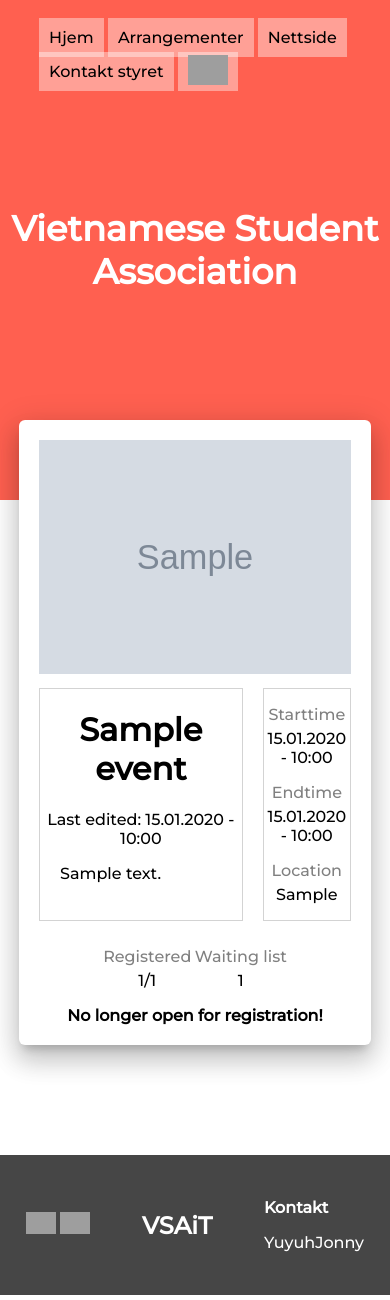
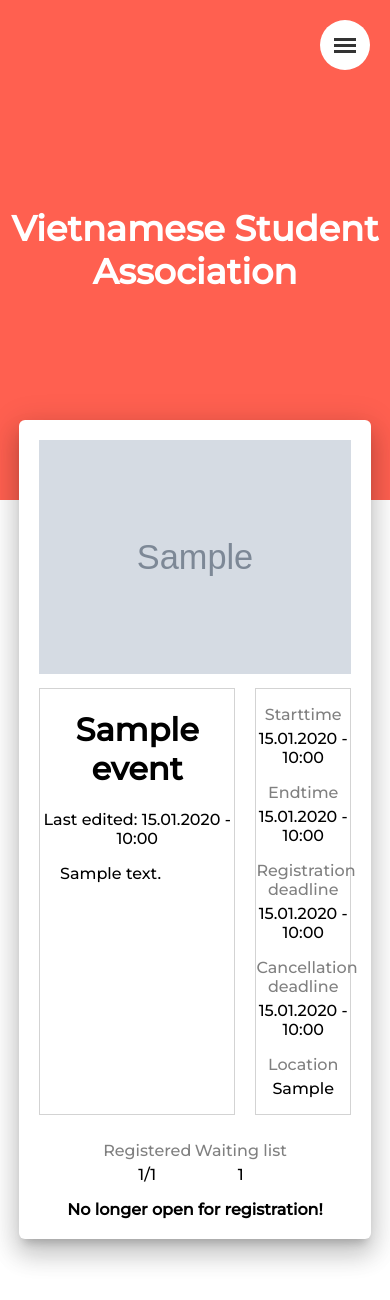
Before and after one commit to uyth/vsait-medlemsside, a Django app: page /events/1/ in a window 390 px wide. Shown: the top 1300 px of the page. Run offline with Django 3.2, Linux system fonts and the light colour scheme; tables that the repository leaves empty hold one stand-in row (values such as "Sample post"); grey boxes marked "Sample" are stand-in pictures; grey boxes are pictures that could not be loaded.

Commit message:
#15 #32 #33 Implemented field for registration and cancellation deadline along with a responsive mobile navigation bar

```diff
--- a/events/models.py
+++ b/events/models.py
@@ -18,6 +18,8 @@
 
     startTime = models.DateTimeField('startTime')
     endTime = models.DateTimeField('endTime')
+    registrationDeadline = models.DateTimeField('Registration deadline')
+    cancellationDeadline = models.DateTimeField('Cancellation deadline')
     location = models.CharField(max_length=200)
     event_type = models.CharField(max_length=50, choices=TYPE_CHOICES, default="medlem")
 
@@ -34,9 +36,15 @@
         return self.registrations.count()
     def number_of_waiting_users(self):
         return self.waiting_list.count()
+    # Time related
     def is_upcoming(self):
-        now = timezone.now()
-        return self.startTime >= now
+        return self.startTime >= timezone.now()
+    def is_ongoing(self):
+        return self.endTime >= timezone.now()
+    def ontime_for_registration_deadline(self):
+        return self.registrationDeadline >= timezone.now()
+    def ontime_for_cancellation_deadline(self):
+        return self.cancellationDeadline >= timezone.now()
     def is_full(self):
         return self.registrations.count() >= self.max_people
     def has_waiting_users(self):
--- a/events/templates/events/detail.html
+++ b/events/templates/events/detail.html
@@ -37,6 +37,10 @@
 								<p>{{ event.startTime | date:'d.m.Y - H:i'}}</p>
 								<p class="label">Endtime</p>
 								<p>{{ event.endTime | date:'d.m.Y - H:i'}}</p>
+								<p class="label">Registration deadline</p>
+								<p>{{ event.registrationDeadline | date:'d.m.Y - H:i'}}</p>
+								<p class="label">Cancellation deadline</p>
+								<p>{{ event.cancellationDeadline | date:'d.m.Y - H:i'}}</p>
 								<p class="label">Location</p>
 								<p>{{ event.location }}</p>
 							</div>
@@ -58,7 +62,11 @@
 							<form action="/events/register/{{event.pk}}" method="POST">
 								{% csrf_token %}
 								{% if is_registered %}
-									<button type="submit" name="event_id" value="{{object.id}}" class="btn inverse">Already Registered, click again to cancel.</button>
+									{% if can_cancel %}
+										<button type="submit" name="event_id" value="{{object.id}}" class="btn inverse">Already Registered, click again to cancel.</button>
+									{% else %}
+										<strong>No longer open for cancellation!</strong>
+									{% endif %}
 								{% elif is_waiting %}
 									<button type="submit" name="event_id" value="{{object.id}}" class="btn inverse">In waiting list, click again to cancel.</button>
 								{% else %}
--- a/events/views.py
+++ b/events/views.py
@@ -13,9 +13,12 @@
 
     def get_queryset(self):
         now = timezone.now()
-        upcoming_events = Event.objects.filter(startTime__gte=now).order_by('-startTime')[::-1]
+        #upcoming_events = Event.objects.filter(startTime__gte=now).order_by('-startTime')[::-1]
+
+        ongoing_events = Event.objects.filter(endTime__gte=now).order_by('-startTime')[::-1]
         events = list(Event.objects.filter(startTime__lt=now).order_by('-startTime'))
-        return upcoming_events + events
+        #return upcoming_events + events
+        return ongoing_events + events
 
 class DetailView(generic.DetailView):
     model = Event
@@ -25,7 +28,8 @@
         event = get_object_or_404(Event, id=self.kwargs['pk'])
         data["is_registered"] = event.registrations.filter(id=self.request.user.id).exists()
         data["is_waiting"] = event.waiting_list.filter(id=self.request.user.id).exists()
-        data["can_register"] = event.is_upcoming()
+        data["can_register"] = event.ontime_for_registration_deadline()
+        data["can_cancel"] = event.ontime_for_cancellation_deadline()
         return data
 
 def EventRegistration(request, pk):
@@ -34,20 +38,17 @@
     if event.is_upcoming():
         # Event type is member and user is not member, then skip, else go through as normal
         if event.event_type == "medlem" and not request.user.membership:
+            print(request.user,request.user.membership)
             messages.error(request, 'Membership is required to register this event!')
             pass
-        elif event.registrations.filter(id=request.user.id).exists():
-            # Check if user is registered, remove if true
-            event.registrations.remove(request.user)
-        elif not event.is_full():
-            # Check for fullness, if not full adds user to registrations
-            event.registrations.add(request.user)
+        elif event.registrations.filter(id=request.user.id).exists() and event.ontime_for_cancellation_deadline():
+            event.registrations.remove(request.user) # Check if user is registered, remove if true
+        elif not event.is_full() and event.ontime_for_registration_deadline():
+            event.registrations.add(request.user) # Check for fullness, if not full adds user to registrations
         elif event.waiting_list.filter(id=request.user.id).exists():
-            # If user already in waiting list, remove
-            event.waiting_list.remove(request.user)
+            event.waiting_list.remove(request.user) # If user already in waiting list, remove
         else:
-            # If user is not in waiting list nor in registration, add to waiting list
-            event.waiting_list.add(request.user)
+            event.waiting_list.add(request.user) # If user is not in waiting list nor in registration, add to waiting list
         update_waiting_list(event)
     return HttpResponseRedirect(reverse('events:detail', args=[str(pk)]))
 
--- a/home/static/home/style.css
+++ b/home/static/home/style.css
@@ -31,9 +31,34 @@
 	align-items: center;
 }
 nav div a {
-	color: black;
+	color: white;
 	padding: 10px;
-	background-color: rgba(255,255,255,0.4);
+	position: relative;
+	/* background-color: rgba(255,255,255,0.4); */
+}
+nav div a.nav:after {
+  content: "";
+  background: none repeat scroll 0 0 transparent;
+  bottom: 4px;
+  display: block;
+  height: 2px;
+  width: 0;
+  left: 50%;
+  position: absolute;
+  background: #fff;
+  transform: translateX(-50%);
+  transition: width 0.5s ease 0s, left 0.5s ease 0s;
+}
+nav div a.nav:hover:after {
+  width: 90%;
+  left: 50%;
+}
+nav div a:last-child {
+	background: rgba( 255, 255, 255, 0.65 );
+	box-shadow: 0 8px 32px 0 rgba( 100, 38, 0, 0.05 );
+	backdrop-filter: blur( 13.5px );
+	-webkit-backdrop-filter: blur( 13.5px );
+	border-radius: 5px;
 }
 header nav div img {
 	width: 40px;
@@ -106,10 +131,31 @@
 	border: 2px solid transparent;
 	border-radius: 5px;
 }
+div.your_events {
+	height: 120px;
+	overflow-y: auto;
+	margin: 0 auto;
+	width: 90%;
+	background-color: rgba(200,200,200,.3);
+	border-radius: 5px;
+}
+div.your_events > h3 {
+	font-size: 0.7rem;
+}
+div.your_events > a{
+	display: block;
+	font-size: 12px;
+	text-align: left;
+	margin-bottom: 5px;
+}
+div.your_events > a > p {
+	margin: 0;
+}
 main {
 	width: 100%;
 	margin: 0 auto;
 	min-height: calc(100vh - 220px);
+	z-index: 1;
 }
 .innhold {
 	padding: 20px;
@@ -194,3 +240,68 @@
 footer img {
 	width: 30px;
 }
+
+/* HEADER */
+input.mbAnchor {
+	display: none;
+}
+/* TABLET */
+@media screen and (max-width: 970px) {
+	label.burger {
+		position: absolute;
+		z-index: 420;
+	}
+	div.burger {
+		top: 20px;
+		right: 20px;
+		width: 50px;
+		height: 50px;
+		cursor: pointer;
+		position: fixed;
+		z-index: 420;
+		text-decoration: none;
+		background-color: #fff;
+		color: black;
+		border-radius: 50%;
+		display: flex;
+		justify-content: center;
+		align-items: center;
+	}
+	div.bar1, div.bar2, div.bar3 {
+		width: 22px;
+		height: 3px;
+		background-color: #333;
+		margin: 3px auto;
+		transition: 0.4s;
+	}
+	input#burger:checked + label div.bar1 { transform: rotate(-45deg) translate(-5px, 5px); }
+	input#burger:checked + label div.bar2 { opacity: 0; }
+	input#burger:checked + label div.bar3 { transform: rotate(45deg) translate(-3px, -4px); }
+	input#burger:checked ~ nav {
+		opacity: 1;
+		pointer-events: all;
+		transform: translateX(0);
+	}
+	input#burger:checked ~ div {
+		opacity: 1;
+		pointer-events: all;
+		transform: translateX(0);
+	}
+	nav > div {
+		display: flex;
+		position: fixed;
+		flex-direction: column;
+		background-color: rgba(255,255,255,1);
+		border-radius: 8px 30px 8px 8px;
+		top: 20px;
+		right: 20px;
+		transform: translateX(110%);
+		opacity: 0;
+		transition: all .6s ease;
+		pointer-events: none;
+		box-shadow: 0 16px 24px 2px rgba(0, 0, 0, 0.1), 0 6px 30px 5px rgba(0, 0, 0, 0.1), 0 8px 10px -5px rgba(0, 0, 0, 0.1);
+	}
+	nav > div > a {
+		color: red;
+	}
+}
--- a/home/templates/home/header.html
+++ b/home/templates/home/header.html
@@ -4,6 +4,16 @@
 		<a href="">
 			<!-- <img src="https://abakus.no/185f9aa436cf7f5da598fd7e07700efd.png" alt="logo"> -->
 		</a>
+		<input type="checkbox" class="mbAnchor" id="burger" name="burger">
+		<label class="burger" for="burger">
+			<div class="burger">
+				<div>
+					<div class="bar1"></div>
+					<div class="bar2"></div>
+					<div class="bar3"></div>
+				</div>
+			</div>
+		</label>
 		<div>
 			<a class="nav" href="/">Hjem</a>
 			<a class="nav" href="/events">Arrangementer</a>
```
Also changed, not shown: home/templates/home/index.html (+25 -3 lines), home/views.py (+8 -1 lines), events/migrations/0011_auto_20210104_2015.py (added), events/migrations/0012_auto_20210104_2252.py (added), 2 other files.
